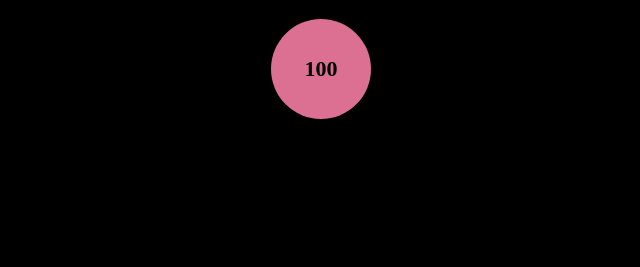
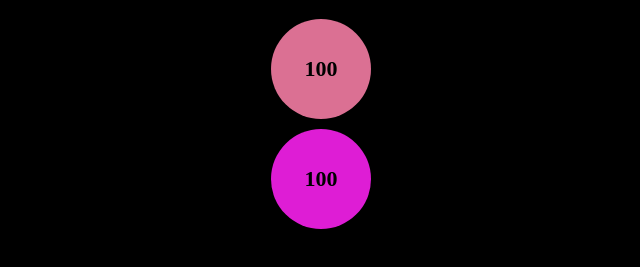
Before and after one commit to Itaish-Bzu/Git-Basics, a plain HTML site: page index.html in a window 1280 px wide. Shown: the part 61-328 px from the top of the page, without its empty margins (319-959 px from the left). Drawn offline with Linux system fonts and the light colour scheme.

Commit message:
Design new ball

```diff
--- a/stylr.css
+++ b/stylr.css
@@ -7,16 +7,24 @@ h1{
     color: #ffffff;
 }
 
-.ball{
+.balls{
     display: flex;
     align-items: center;
     justify-content: center;
     height:100px ;
     width:100px;
     border-radius: 50%;
-    background-color: palevioletred;
     margin: 10px auto;
     font-size: 22px;
     font-weight: bold;
     transition: 1s;
+
 }
+
+.ball{
+    background-color: palevioletred;
+}
+
+.ball2{
+    background-color: rgb(222, 29, 213);
+}
```
